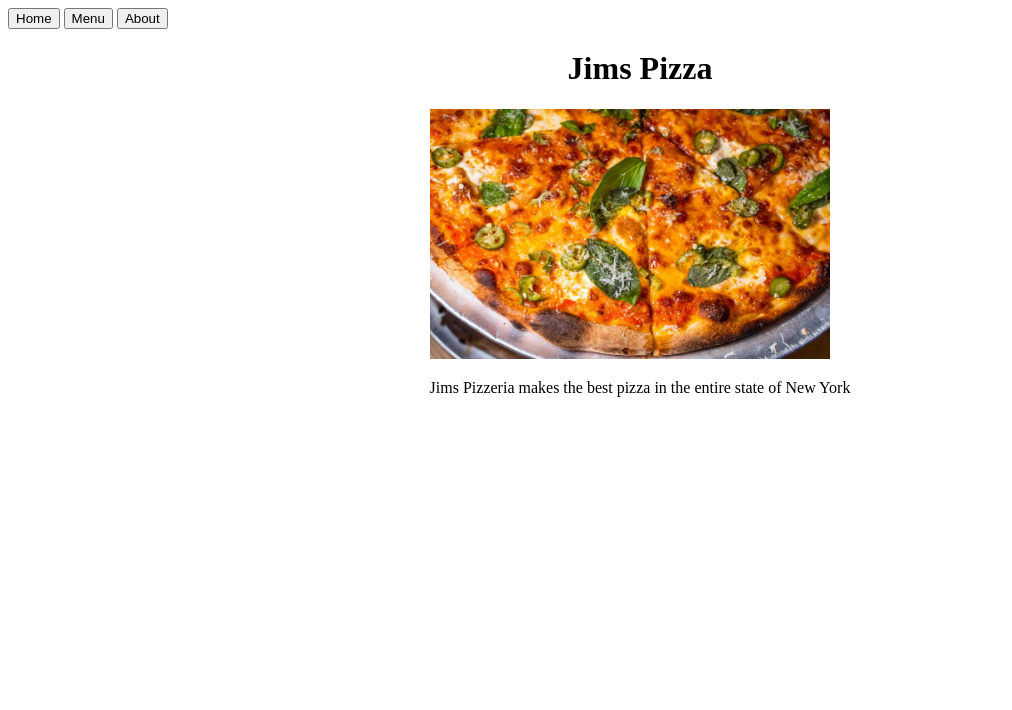
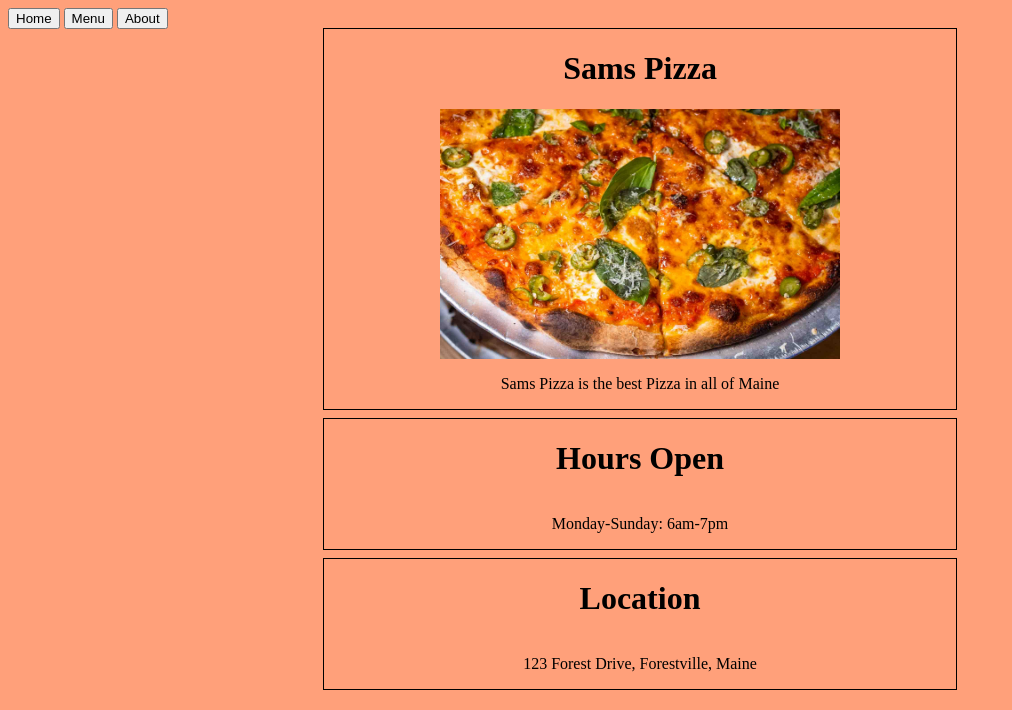
Before and after one commit to HopliteRPG/restaurant-page, a website built with webpack: page src/template.html in a window 1280 px wide. Shown: the whole page, without its empty margins (0-1012 px from the left). Built offline with nearby package versions, Linux system fonts and the light colour scheme.

Commit message:
Trying to make a createDivSection factory function

```diff
--- a/src/homepage.js
+++ b/src/homepage.js
@@ -8,10 +8,8 @@ function createHomepage (){
     let contentHTML = document.querySelector("#content");
 
     let divCreate = document.createElement("div");
-    let cloneDivCreate = divCreate.cloneNode(true);
 
     let h1Create = document.createElement("h1")
-    let cloneH1Create = h1Create.cloneNode(true);
 
 
     const imageVar = document.createElement("img");
@@ -20,14 +18,39 @@ function createHomepage (){
 
 
     let pCreate = document.createElement("p");
-    let clonePCreate = pCreate.cloneNode(true);
 
-    contentHTML.appendChild(cloneDivCreate);
-    cloneDivCreate.appendChild(cloneH1Create);
-    cloneH1Create.innerText = "Jims Pizza";
-    cloneDivCreate.appendChild(imageVar);
-    cloneDivCreate.appendChild(clonePCreate);
-    clonePCreate.innerText = "Jims Pizzeria makes the best pizza in the entire state of New York";
+
+
+    function createDivSection(html,div,p,ptext,h1,h1text,img){
+        let cloneDivCreate = div.cloneNode(true);
+        let cloneH1Create = h1.cloneNode(true);
+        let clonePCreate = p.cloneNode(true);
+
+        if(img == undefined){
+            html.appendChild(cloneDivCreate);
+            cloneDivCreate.appendChild(cloneH1Create);
+            cloneH1Create.innerText = h1text;
+            cloneDivCreate.appendChild(clonePCreate);
+            clonePCreate.innerText = ptext;
+        }
+        else{
+            html.appendChild(cloneDivCreate);
+            cloneDivCreate.appendChild(cloneH1Create);
+            cloneH1Create.innerText = h1text;
+            cloneDivCreate.appendChild(img);
+            cloneDivCreate.appendChild(clonePCreate);
+            clonePCreate.innerText = ptext;
+        }
+
+
+    }
+
+    createDivSection(contentHTML,divCreate,pCreate,"Sams Pizza is the best Pizza in all of Maine",h1Create,"Sams Pizza",imageVar);
+    createDivSection(contentHTML,divCreate,pCreate,"Monday-Sunday: 6am-7pm",h1Create,"Hours Open",undefined);
+    createDivSection(contentHTML,divCreate,pCreate,"123 Forest Drive, Forestville, Maine",h1Create,"Location",undefined);
+
+
+
 
 
 
@@ -35,7 +58,7 @@ function createHomepage (){
 }
 
 
-// function appendToHTML (html,div,p){
+// function appendToHTML (html,div,p,h1){
 //     html.appendChild(div);
 //     div.appendChild(p);
 //     p.innerText = "gyatt";
--- a/src/styles.css
+++ b/src/styles.css
@@ -1,6 +1,16 @@
 #content{
     display: flex;
     flex-direction: column;
+    align-items: center;
+
+}
+
+#content>div{
+    outline: black 1px solid;
+    margin-bottom: 10px;
+    width: 50%;
+    display: flex;
+    flex-direction:column ;
     align-items: center;
 
 }
@@ -14,3 +24,7 @@ h1{
     height: 250px;
     width: 400px;
 }
+
+body{
+    background-color: lightsalmon;
+}
```
